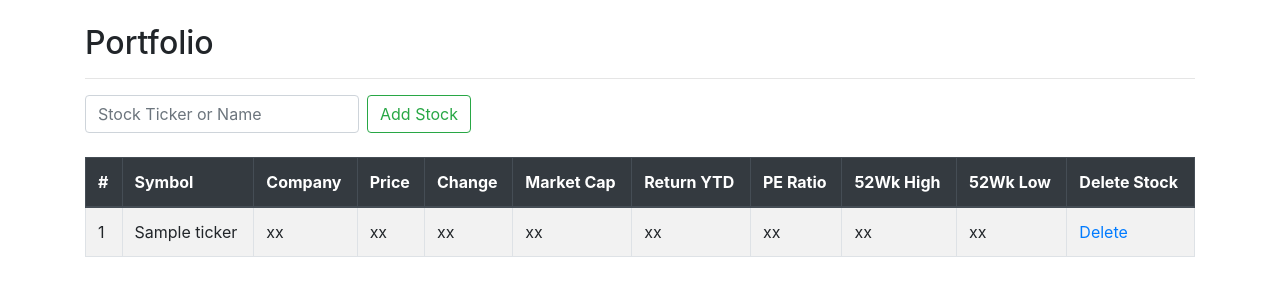
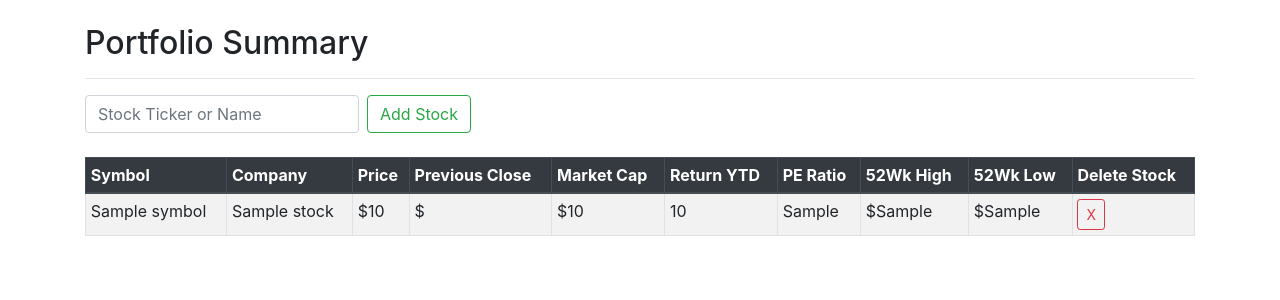
Before and after one commit to ptyadana/django-WEB-stock-portfolio-management, a Django app: template templates/quotes/portfolio.html in a window 1280 px wide. Shown: the part 56-356 px from the top of the page. Run offline with Django 3.2, Linux system fonts and the light colour scheme; the template is opened without the code that fills it: most values are stand-ins (such as "Sample title", 1, 10 or a date in 2020); some libraries are stand-ins or nearby versions.

Commit message:
delete stock and necessary logics

```diff
--- a/quotes/urls.py
+++ b/quotes/urls.py
@@ -6,5 +6,5 @@ urlpatterns = [
     path('', home, name='home'),
     path('about/', about, name='about'),
     path('portfolio/', portfolio, name='portfolio'),
-    path('deletestock/<int:stock_id>', delete_stock, name='delete_stock'),
+    path('deletestock/<stock_symbol>', delete_stock, name='delete_stock'),
 ]
--- a/templates/quotes/portfolio.html
+++ b/templates/quotes/portfolio.html
@@ -1,4 +1,5 @@
 {% extends 'base.html' %}
+{% load humanize %}
 
 {% block title %}
 Manage Portfolio
@@ -6,7 +7,7 @@ Manage Portfolio
 
 {% block content %}
     <br>
-    <h2>Portfolio</h2>
+    <h2>Portfolio Summary</h2>
     <hr>
     <form method="POST" action="{% url 'portfolio' %}" class="form-inline my-2 my-lg-0">
         {% csrf_token %}
@@ -25,15 +26,14 @@ Manage Portfolio
     {% endif %}
     {% endblock %}
 
-    {% if stocks %}
-        <table class="table table-striped table-bordered table-hover">
+    {% if stockdata %}
+    <table class="table table-striped table-bordered table-hover table-sm">
         <thead class="thead-dark">
           <tr>
-                <th scope="col">#</th>
             <th scope="col">Symbol</th>
             <th scope="col">Company</th>
             <th scope="col">Price</th>
-                <th scope="col">Change</th>
+            <th scope="col">Previous Close</th>
             <th scope="col">Market Cap</th>
             <th scope="col">Return YTD</th>
             <th scope="col">PE Ratio</th>
@@ -43,23 +43,21 @@ Manage Portfolio
           </tr>
         </thead>
         <tbody>
-                {% for stock in stocks %}
+            {% for stock in stockdata %}
             <tr>
-                    <td>{{stock.id}}</td>
-                    <td>{{stock.ticker}}</td>
-                    <td>xx</td>
-                    <td>xx</td>
-                    <td>xx</td>
-                    <td>xx</td>
-                    <td>xx</td>
-                    <td>xx</td>
-                    <td>xx</td>
-                    <td>xx</td>
-                    <td><a href="{% url 'delete_stock' stock.id %}">Delete</a></td>
+                <td>{{stock.symbol}}</td>
+                <td>{{stock.companyName}}</td>
+                <td>${{stock.latestPrice |floatformat:-2 }}</td>
+                <td>${{stock.previousClose |floatformat:-2 }}</td>
+                <td>${{stock.marketCap |intcomma }}</td>
+                <td>{{stock.ytdChange | floatformat:-2 }}</td>
+                <td>{{stock.peRatio}}</td>
+                <td>${{stock.week52High}}</td>
+                <td>${{stock.week52Low}}</td>
+                <td><a href="{% url 'delete_stock' stock.symbol %}" class="btn btn-outline-danger btn-sm">X</a></td>
             </tr>
             {% endfor %}
         </tbody>
       </table>
     {% endif%}
-
 {% endblock %}
```
Also changed, not shown: quotes/views.py (+30 -20 lines). Lines whose indentation alone changed are shown as unchanged.
